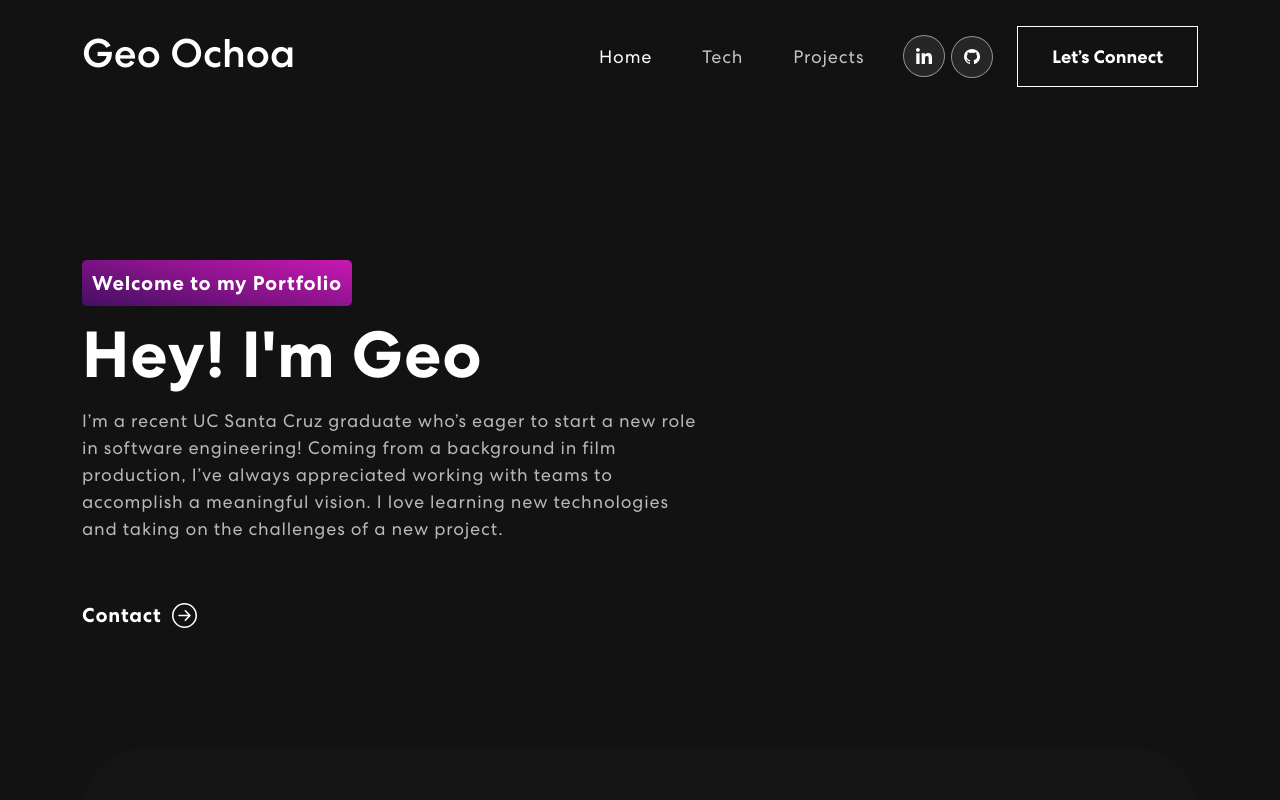
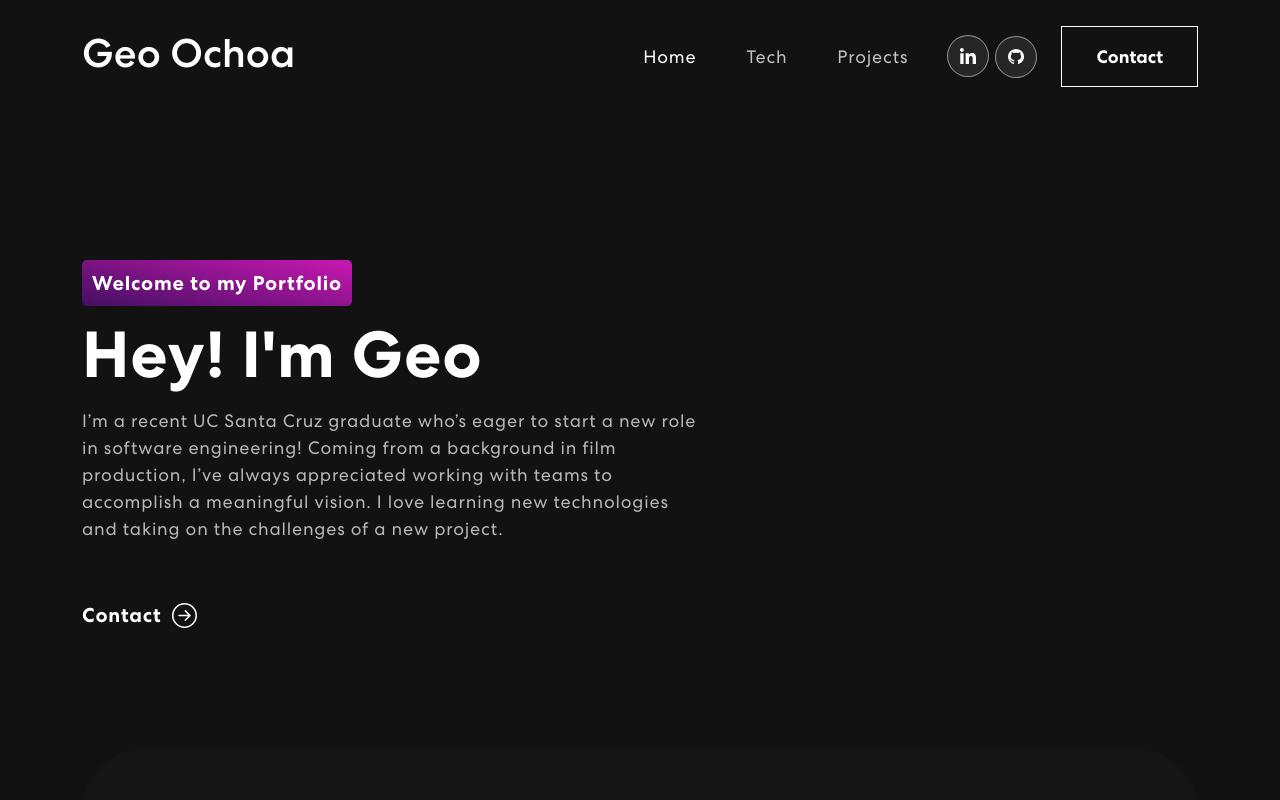
Before and after one commit to geoochoa/Portfolio, a React (Create React App) app: page / in a window 1280 px wide. Shown: the top 800 px of the page. Built offline with nearby package versions, Linux system fonts and the light colour scheme.

Commit message:
typo fix

```diff
--- a/src/components/NavBar.js
+++ b/src/components/NavBar.js
@@ -89,7 +89,7 @@ export const NavBar = () => {
 
               <HashLink to="#connect">
                 <button className="vvd">
-                  <span>Let’s Connect</span>
+                  <span>Contact</span>
                 </button>
               </HashLink>
             </span>
```
